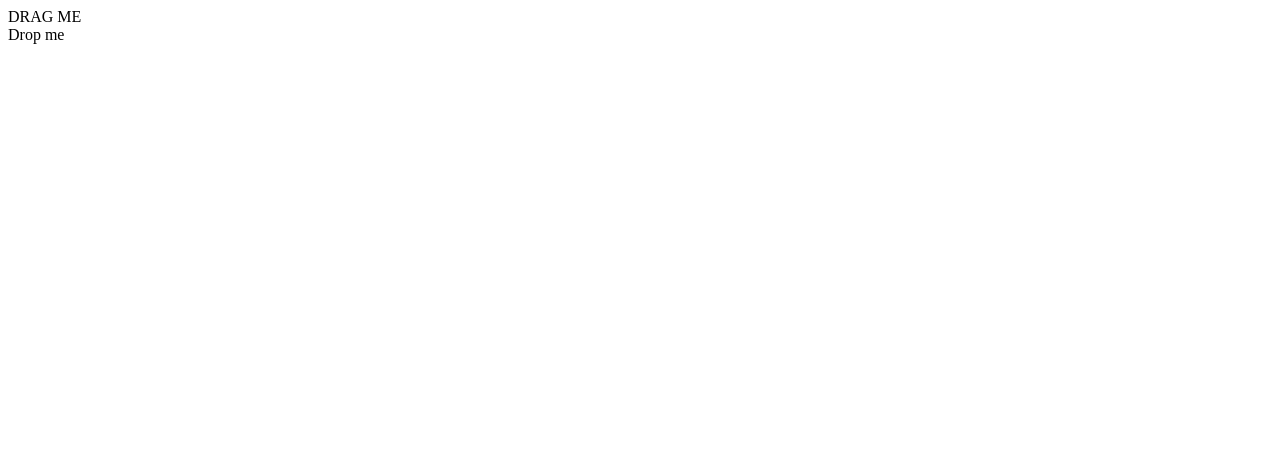
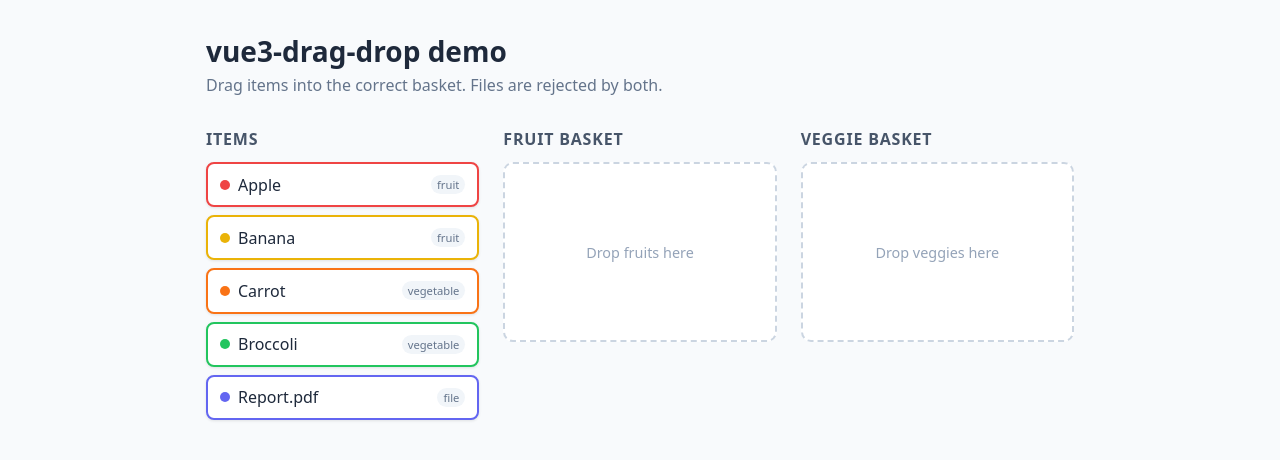
Before and after one commit to TusharJoy/vue3-drag-drop, a Vue app: page / in a window 1280 px wide. Shown: the top 460 px of the page. Built offline with nearby package versions, Linux system fonts and the light colour scheme.

Commit message:
feat: add interactive demo to App.vue showcasing all drag-drop features

```diff
--- a/src/App.vue
+++ b/src/App.vue
@@ -1,14 +1,199 @@
 <script setup>
+import { ref } from "vue";
 import { Drag, Drop } from "./components/index";
+
+const items = ref([
+  { id: 1, label: "Apple", type: "fruit", color: "#ef4444" },
+  { id: 2, label: "Banana", type: "fruit", color: "#eab308" },
+  { id: 3, label: "Carrot", type: "vegetable", color: "#f97316" },
+  { id: 4, label: "Broccoli", type: "vegetable", color: "#22c55e" },
+  { id: 5, label: "Report.pdf", type: "file", color: "#6366f1" },
+]);
+
+const fruitBasket = ref([]);
+const vegBasket = ref([]);
+const lastDropped = ref(null);
+
+function dropOnFruits(data) {
+  if (data.type === "fruit" && !fruitBasket.value.find((i) => i.id === data.id)) {
+    fruitBasket.value.push(data);
+    lastDropped.value = `Added ${data.label} to fruit basket`;
+  } else if (data.type !== "fruit") {
+    lastDropped.value = `Rejected: ${data.label} is not a fruit`;
+  }
+}
+
+function dropOnVeggies(data) {
+  if (data.type === "vegetable" && !vegBasket.value.find((i) => i.id === data.id)) {
+    vegBasket.value.push(data);
+    lastDropped.value = `Added ${data.label} to veggie basket`;
+  } else if (data.type !== "vegetable") {
+    lastDropped.value = `Rejected: ${data.label} is not a vegetable`;
+  }
+}
+
+function guardFruits(data, nativeEvent) {
+  if (data?.type !== "fruit") nativeEvent.dataTransfer.dropEffect = "none";
+}
+
+function guardVeggies(data, nativeEvent) {
+  if (data?.type !== "vegetable") nativeEvent.dataTransfer.dropEffect = "none";
+}
 </script>
 
 <template>
-  <header>
-    <Drag> DRAG ME </Drag>
-    <Drop> Drop me </Drop>
-  </header>
+  <div class="app">
+    <h1>vue3-drag-drop demo</h1>
+    <p class="subtitle">Drag items into the correct basket. Files are rejected by both.</p>
 
-  <main></main>
+    <div class="layout">
+      <!-- Draggable items -->
+      <section class="panel">
+        <h2>Items</h2>
+        <div class="item-list">
+          <Drag
+            v-for="item in items"
+            :key="item.id"
+            :transfer-data="item"
+            class="drag-item"
+            :style="{ borderColor: item.color }"
+          >
+            <span class="dot" :style="{ background: item.color }"></span>
+            {{ item.label }}
+            <span class="type-badge">{{ item.type }}</span>
+            <template v-slot:image>
+              <div class="drag-ghost" :style="{ background: item.color }">
+                {{ item.label }}
+              </div>
+            </template>
+          </Drag>
+        </div>
+      </section>
+
+      <!-- Fruit basket -->
+      <section class="panel">
+        <h2>Fruit Basket</h2>
+        <Drop
+          v-slot="{ transferData }"
+          class="drop-zone"
+          :class="{
+            'over-valid': transferData?.type === 'fruit',
+            'over-invalid': transferData && transferData.type !== 'fruit',
+          }"
+          @dragover="guardFruits"
+          @drop="dropOnFruits"
+        >
+          <!-- Always visible: shows drag-over feedback even after items are present -->
+          <p v-if="transferData" class="drag-hint">
+            {{ transferData.type === 'fruit' ? '✓ Drop it!' : '✗ Fruits only' }}
+          </p>
+          <p v-else-if="fruitBasket.length === 0" class="empty-hint">Drop fruits here</p>
+          <div
+            v-for="item in fruitBasket"
+            :key="item.id"
+            class="basket-item"
+            :style="{ borderColor: item.color }"
+          >
+            <span class="dot" :style="{ background: item.color }"></span>
+            {{ item.label }}
+          </div>
+        </Drop>
+      </section>
+
+      <!-- Veggie basket -->
+      <section class="panel">
+        <h2>Veggie Basket</h2>
+        <Drop
+          v-slot="{ transferData }"
+          class="drop-zone"
+          :class="{
+            'over-valid': transferData?.type === 'vegetable',
+            'over-invalid': transferData && transferData.type !== 'vegetable',
+          }"
+          @dragover="guardVeggies"
+          @drop="dropOnVeggies"
+        >
+          <p v-if="transferData" class="drag-hint">
+            {{ transferData.type === 'vegetable' ? '✓ Drop it!' : '✗ Veggies only' }}
+          </p>
+          <p v-else-if="vegBasket.length === 0" class="empty-hint">Drop veggies here</p>
+          <div
+            v-for="item in vegBasket"
+            :key="item.id"
+            class="basket-item"
+            :style="{ borderColor: item.color }"
+          >
+            <span class="dot" :style="{ background: item.color }"></span>
+            {{ item.label }}
+          </div>
+        </Drop>
+      </section>
+    </div>
+
+    <!-- Status log -->
+    <p v-if="lastDropped" class="status">{{ lastDropped }}</p>
+  </div>
 </template>
 
-<style scoped></style>
+<style>
+* { box-sizing: border-box; margin: 0; padding: 0; }
+body { font-family: system-ui, sans-serif; background: #f8fafc; color: #1e293b; }
+
+.app { max-width: 900px; margin: 0 auto; padding: 2rem 1rem; }
+h1 { font-size: 1.75rem; font-weight: 700; margin-bottom: 0.25rem; }
+.subtitle { color: #64748b; margin-bottom: 2rem; }
+
+.layout { display: grid; grid-template-columns: 1fr 1fr 1fr; gap: 1.5rem; }
+
+.panel h2 { font-size: 1rem; font-weight: 600; margin-bottom: 0.75rem; color: #475569; text-transform: uppercase; letter-spacing: 0.05em; }
+
+.item-list { display: flex; flex-direction: column; gap: 0.5rem; }
+
+.drag-item {
+  display: flex; align-items: center; gap: 0.5rem;
+  padding: 0.6rem 0.75rem; border-radius: 8px;
+  border: 2px solid transparent; background: white;
+  box-shadow: 0 1px 3px rgba(0,0,0,0.1);
+  cursor: grab; user-select: none;
+}
+.drag-item:active { cursor: grabbing; }
+
+.dot { width: 10px; height: 10px; border-radius: 50%; flex-shrink: 0; }
+
+.type-badge {
+  margin-left: auto; font-size: 0.7rem; font-weight: 500;
+  padding: 2px 6px; border-radius: 999px;
+  background: #f1f5f9; color: #64748b;
+}
+
+.drop-zone {
+  min-height: 180px; border-radius: 10px; border: 2px dashed #cbd5e1;
+  background: white; padding: 1rem;
+  display: flex; flex-direction: column; gap: 0.5rem;
+  transition: border-color 0.15s, background 0.15s;
+}
+.drop-zone.over-valid { border-color: #22c55e; background: #f0fdf4; }
+.drop-zone.over-invalid { border-color: #ef4444; background: #fef2f2; }
+
+.empty-hint { color: #94a3b8; font-size: 0.9rem; text-align: center; margin: auto; }
+.drag-hint { font-size: 0.9rem; font-weight: 600; text-align: center; margin: auto; }
+.drop-zone.over-valid .drag-hint { color: #16a34a; }
+.drop-zone.over-invalid .drag-hint { color: #dc2626; }
+
+.basket-item {
+  display: flex; align-items: center; gap: 0.5rem;
+  padding: 0.5rem 0.75rem; border-radius: 6px;
+  border: 2px solid transparent; background: #f8fafc;
+}
+
+.drag-ghost {
+  padding: 6px 12px; border-radius: 6px;
+  color: white; font-weight: 600; font-size: 0.875rem;
+}
+
+.status {
+  margin-top: 1.5rem; padding: 0.75rem 1rem; border-radius: 8px;
+  background: #f1f5f9; color: #475569; font-size: 0.9rem;
+  border-left: 3px solid #6366f1;
+}
+</style>
```
